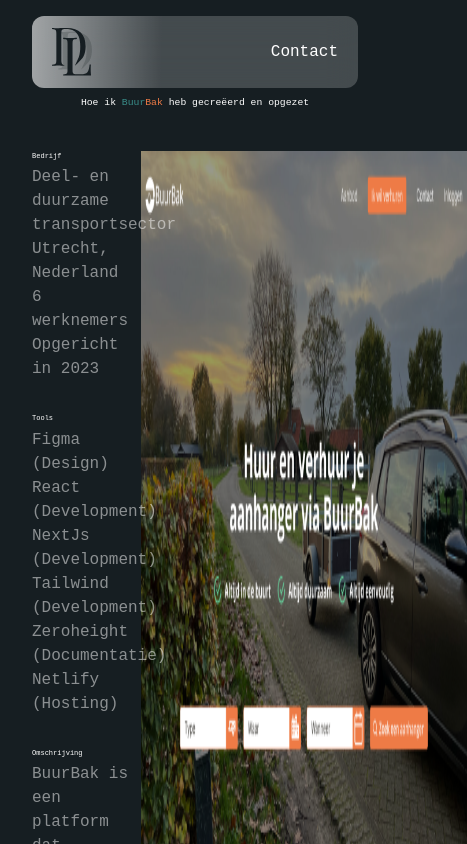
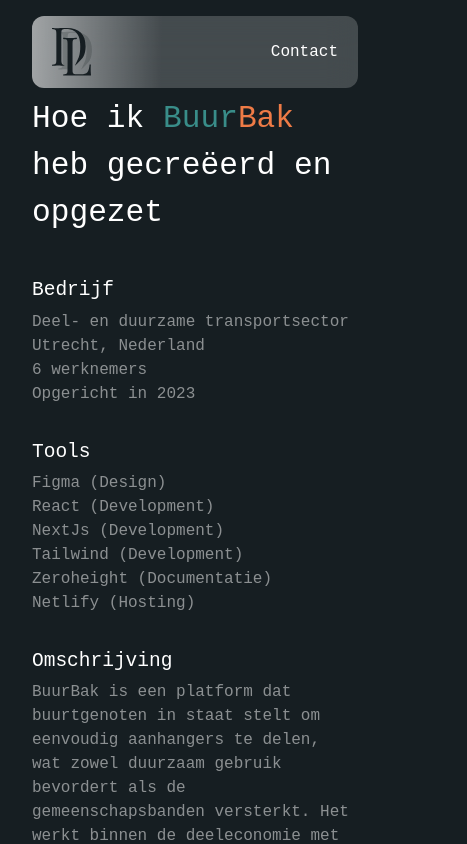
Before and after one commit to Luukvdijk/luukvandijk.com, a Next.js app: page /buurbak in a window 390 px wide. Shown: the top 844 px of the page, 467 px wide, since content can reach past the window. Built offline with nearby package versions, Linux system fonts and the light colour scheme.

Commit message:
fixed mobile compatability

```diff
--- a/app/buurbak/page.tsx
+++ b/app/buurbak/page.tsx
@@ -50,15 +50,15 @@
 
   return (
     <div className="w-full h-fit min-h-[100dvh] flex flex-col gap-10 items-center pt-24 px-8">
-      <h1 className="text-[2.5vw]">
+      <h1 className="text-[8vw] sm:text-[2.5vw]">
         Hoe ik <span className="text-[#398D89]">Buur</span>
         <span className="text-[#EE7B46]">Bak</span> heb gecreëerd en opgezet
       </h1>
       <div className="w-full flex flex-col gap-10">
-        <div className="flex flex-row justify-between ">
-          <div className="flex flex-col gap-8 w-1/3">
+        <div className="flex flex-col sm:flex-row justify-between gap-5 sm:gap-0">
+          <div className="flex flex-col gap-8 flex-1 sm:w-1/3 sm:flex-none">
             <div className="flex flex-col gap-1">
-              <h2 className="text-[1.8vw]">Bedrijf</h2>
+              <h2 className="text-[5vw] sm:text-[1.8vw]">Bedrijf</h2>
               {company.map((company) => (
                 <div key={company.id}>
                   <p className="opacity-50">{company.cat}</p>
@@ -70,7 +70,7 @@
             </div>
 
             <div className="flex flex-col gap-1">
-              <h2 className="text-[1.8vw]">Tools</h2>
+              <h2 className="text-[5vw] sm:text-[1.8vw]">Tools</h2>
               {tools.map((tools) => (
                 <div key={tools.id}>
                   <p className="opacity-50">{tools.point1}</p>
@@ -84,7 +84,7 @@
             </div>
 
             <div className="flex flex-col gap-1">
-              <h2 className="text-[1.8vw]">Omschrijving</h2>
+              <h2 className="text-[5vw] sm:text-[1.8vw]">Omschrijving</h2>
               {omschrijving.map((omschrijving) => (
                 <div key={omschrijving.id}>
                   <p className="opacity-50">{omschrijving.discription}</p>
@@ -93,7 +93,7 @@
             </div>
 
             <div className="flex flex-col gap-1">
-              <h2 className="text-[1.8vw]">De uitdagingen</h2>
+              <h2 className="text-[5vw] sm:text-[1.8vw]">De uitdagingen</h2>
               {uitdagingen.map((uitdagingen) => (
                 <div key={uitdagingen.id}>
                   <p className="opacity-50">{uitdagingen.discription}</p>
@@ -107,7 +107,7 @@
 
         <div>
           <div className="flex flex-col gap-1">
-            <h2 className="text-[1.8vw]">De oplossing</h2>
+            <h2 className="text-[5vw] sm:text-[1.8vw]">De oplossing</h2>
             {oplossing.map((oplossing) => (
               <div key={oplossing.id}>
                 <p className="opacity-50">{oplossing.discription}</p>
--- a/app/components/CaseStudie.tsx
+++ b/app/components/CaseStudie.tsx
@@ -2,14 +2,12 @@
 import Image from "next/image";
 import Link from "next/link";
 import BuurbakHome from "../assets/BuurbakHome.png";
-import MobileBuurbakHome from "../assets/MobileBuurbakHeader.png";
 
 const CaseStudie = () => {
   const caseStudie = [
     {
       title: "BuurBak",
       img: BuurbakHome,
-      imgMobile: MobileBuurbakHome,
       cat: "Handelsplatform",
     },
   ];
@@ -24,18 +22,12 @@
           <Link
             href={"/buurbak"}
             key={item.title}
-            className="flex flex-col gap-4 w-full max-w-[70vw] sm:max-w-none sm:w-[50vw]"
+            className="flex flex-col gap-4 w-full max-w-[90vw] sm:max-w-none sm:w-[50vw]"
           >
             <Image
               src={item.img}
               alt="BuurBak home page"
-              className="w-full h-auto hidden sm:block"
-            />
-
-            <Image
-              src={item.imgMobile}
-              alt="BuurBak home page"
-              className="w-full h-auto sm:hidden"
+              className="w-full h-auto"
             />
             <div className="flex flex-row justify-between m-0 p-0">
               <div className="m-0 p-0">
--- a/app/components/Steps.tsx
+++ b/app/components/Steps.tsx
@@ -29,10 +29,10 @@
 
   return (
     <div className="w-full h-dvh flex flex-row flex-wrap justify-between items-center px-8">
-      <h1 className="text-[8vw] sm:text-[4vw] flex-1 min-w-96">
+      <h1 className="text-[8vw] sm:text-[4vw] flex-1 min-w-80 max-w-full">
         Deze stappen gaan we doorlopen om jouw website te maken
       </h1>
-      <div className="flex-1 min-w-96">
+      <div className="flex-1 min-w-80 max-w-full">
         <Accordion
           type="single"
           className="w-full"
```
